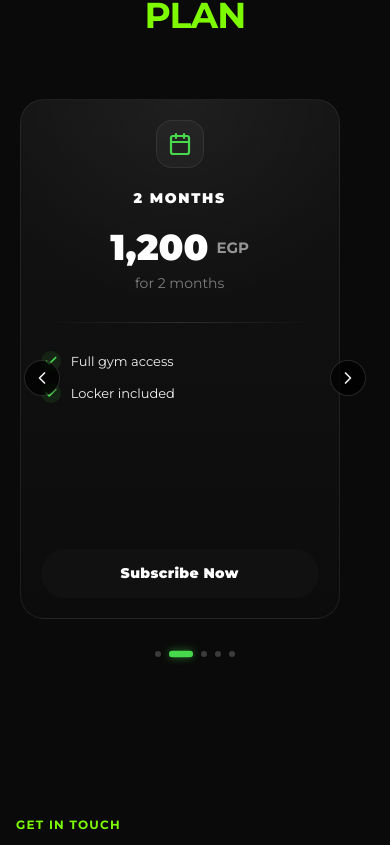
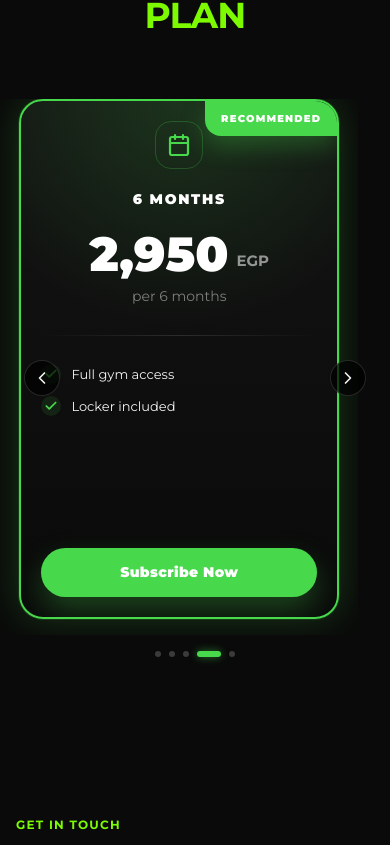
Before and after one commit to Ziadd24/fit-lift, a Next.js app: page / in a window 390 px wide. Shown: the part 4396-5241 px from the top of the page. Built offline with nearby package versions, Linux system fonts and the light colour scheme; no server answers.

Commit message:
added auto swipe anf ixed pricing

```diff
--- a/app/page.tsx
+++ b/app/page.tsx
@@ -52,6 +52,7 @@ function useIsVisible(ref: React.RefObject<HTMLElement | null>, threshold = 0.1)
 
 function useCarousel(itemsLength: number, intervalMs = 4000) {
   const [activeIndex, setActiveIndex] = useState(0);
+  const activeIndexRef = useRef(0);
   const containerRef = useRef<HTMLDivElement>(null);
   const isVisible = useIsVisible(containerRef);
 
@@ -70,19 +71,30 @@ function useCarousel(itemsLength: number, intervalMs = 4000) {
   useEffect(() => {
     if (itemsLength <= 1 || !isVisible) return;
     const timer = window.setInterval(() => {
-      setActiveIndex((current) => {
-        const nextIndex = (current + 1) % itemsLength;
-        scrollToIndex(nextIndex);
-        return nextIndex;
-      });
+      const nextIndex = (activeIndexRef.current + 1) % itemsLength;
+      activeIndexRef.current = nextIndex;
+      setActiveIndex(nextIndex);
+      scrollToIndex(nextIndex);
     }, intervalMs);
     return () => window.clearInterval(timer);
   }, [itemsLength, scrollToIndex, isVisible, intervalMs]);
 
-  const goNext = useCallback(() => setActiveIndex((c) => { const n = (c + 1) % itemsLength; scrollToIndex(n); return n; }), [itemsLength, scrollToIndex]);
-  const goPrev = useCallback(() => setActiveIndex((c) => { const n = (c - 1 + itemsLength) % itemsLength; scrollToIndex(n); return n; }), [itemsLength, scrollToIndex]);
+  const goTo = useCallback((index: number) => {
+    activeIndexRef.current = index;
+    setActiveIndex(index);
+    scrollToIndex(index);
+  }, [scrollToIndex]);
 
-  return { activeIndex, setActiveIndex, containerRef, isVisible, scrollToIndex, goNext, goPrev };
+  // setActiveIndexOnly: update state+ref without re-scrolling (used by onScroll)
+  const setActiveIndexOnly = useCallback((index: number) => {
+    activeIndexRef.current = index;
+    setActiveIndex(index);
+  }, []);
+
+  const goNext = useCallback(() => { const n = (activeIndexRef.current + 1) % itemsLength; goTo(n); }, [itemsLength, goTo]);
+  const goPrev = useCallback(() => { const n = (activeIndexRef.current - 1 + itemsLength) % itemsLength; goTo(n); }, [itemsLength, goTo]);
+
+  return { activeIndex, setActiveIndex: goTo, setActiveIndexOnly, containerRef, isVisible, scrollToIndex, goNext, goPrev };
 }
 
 function PricingSection({ lang, t }: { lang: "en" | "ar"; t: any }) {
@@ -104,13 +116,13 @@ function PricingSection({ lang, t }: { lang: "en" | "ar"; t: any }) {
     { name: t.pricing.plans[4].name, price: 5000, period: t.pricing.plans[4].period, features: t.pricing.plans[4].features, highlight: false },
   ];
 
-  const { activeIndex, setActiveIndex, containerRef: pricingCarouselRef, goNext: pricingNext, goPrev: pricingPrev } = useCarousel(displayBundles.length);
+  const { activeIndex, setActiveIndex, setActiveIndexOnly, containerRef: pricingCarouselRef, goNext: pricingNext, goPrev: pricingPrev } = useCarousel(displayBundles.length, 2000);
 
   return (
     <div className="relative">
       <div
         ref={pricingCarouselRef}
-        className="flex overflow-x-auto snap-x snap-mandatory pb-4 hide-scrollbar gap-5 px-4 md:px-0 -mx-4 md:mx-0 max-w-full scroll-smooth"
+        className="flex overflow-x-auto snap-x snap-mandatory pb-4 hide-scrollbar gap-5 px-4 md:px-0 -mx-4 md:mx-0 max-w-full scroll-smooth touch-pan-x overscroll-x-contain"
         dir="ltr"
         onScroll={(e) => {
           const target = e.target as HTMLDivElement;
@@ -118,7 +130,7 @@ function PricingSection({ lang, t }: { lang: "en" | "ar"; t: any }) {
           if (!firstCard) return;
           const cardWidth = firstCard.offsetWidth + 20;
           const newIndex = Math.round(target.scrollLeft / cardWidth);
-          setActiveIndex(newIndex);
+          setActiveIndexOnly(newIndex);
         }}
       >
         {displayBundles.map((bundle: any, i: number) => (
@@ -210,9 +222,14 @@ function PricingSection({ lang, t }: { lang: "en" | "ar"; t: any }) {
         ))}
       </div>
 
-      <div className="flex justify-center gap-2 mt-4 md:hidden">
+      <div className="flex justify-center gap-2 mt-4 md:hidden" dir="ltr">
         {displayBundles.map((_b: any, i: number) => (
-          <div key={i} className={`h-1.5 rounded-full transition-all duration-300 ease-out ${i === activeIndex ? "w-6 scale-y-110 bg-[#47D84B] shadow-[0_0_8px_rgba(71,216,75,0.5)]" : "w-1.5 scale-y-100 bg-white/20"}`} />
+          <button
+            key={i}
+            onClick={() => { setActiveIndex(i); }}
+            aria-label={`Go to plan ${i + 1}`}
+            className={`h-1.5 rounded-full transition-[width,background-color,box-shadow] duration-300 ease-out ${i === activeIndex ? "w-6 bg-[#47D84B] shadow-[0_0_8px_rgba(71,216,75,0.5)]" : "w-1.5 bg-white/20"}`}
+          />
         ))}
       </div>
       <button onClick={pricingPrev} aria-label="Previous plan" className="flex absolute left-2 md:left-0 top-1/2 -translate-y-1/2 md:-translate-x-4 w-9 h-9 md:w-10 md:h-10 rounded-full bg-black/75 md:bg-black/60 border border-white/15 text-white items-center justify-center opacity-95 md:opacity-60 hover:opacity-100 hover:bg-[#47D84B] hover:text-black hover:scale-110 transition-all z-10">
@@ -227,13 +244,22 @@ function PricingSection({ lang, t }: { lang: "en" | "ar"; t: any }) {
 
 function CoachesSection({ lang, t, dbCoaches, coachPhotoMap }: { lang: "en" | "ar"; t: any; dbCoaches: any[] | undefined; coachPhotoMap: Record<string, string> }) {
   const allCoaches = dbCoaches && dbCoaches.length > 0 ? dbCoaches : t.coaches.coaches.map((c: any) => ({ name: c.name }));
-  const { activeIndex: activeCoachIndex, containerRef: coachCarouselRef, goNext: coachNext, goPrev: coachPrev } = useCarousel(allCoaches.length);
+  const { activeIndex: activeCoachIndex, setActiveIndex: setActiveCoachIndex, setActiveIndexOnly: setActiveCoachIndexOnly, containerRef: coachCarouselRef, goNext: coachNext, goPrev: coachPrev } = useCarousel(allCoaches.length, 2000);
 
   return (
     <div className="relative">
       <div
         ref={coachCarouselRef}
-        className="flex overflow-x-auto snap-x snap-mandatory pb-4 no-scrollbar gap-4 md:gap-6 px-4 md:px-0 -mx-4 md:mx-0 max-w-full scroll-smooth"
+        dir="ltr"
+        className="flex overflow-x-auto snap-x snap-mandatory pb-4 no-scrollbar gap-4 md:gap-6 px-4 md:px-0 -mx-4 md:mx-0 max-w-full scroll-smooth touch-pan-x overscroll-x-contain"
+        onScroll={(e) => {
+          const target = e.target as HTMLDivElement;
+          const firstCard = target.children[0] as HTMLElement | undefined;
+          if (!firstCard) return;
+          const cardWidth = firstCard.offsetWidth + (window.innerWidth >= 768 ? 24 : 16);
+          const newIndex = Math.round(target.scrollLeft / cardWidth);
+          setActiveCoachIndexOnly(newIndex);
+        }}
       >
         {allCoaches.map((coach: any, i: number) => {
           const uploadedPhoto = coachPhotoMap[coach.name];
@@ -258,9 +284,14 @@ function CoachesSection({ lang, t, dbCoaches, coachPhotoMap }: { lang: "en" | "a
           );
         })}
       </div>
-      <div className="flex justify-center gap-2 mt-4">
+      <div className="flex justify-center gap-2 mt-4" dir="ltr">
         {allCoaches.map((_coach: any, i: number) => (
-          <div key={i} className={`h-1.5 rounded-full transition-all duration-300 ease-out ${i === activeCoachIndex ? "w-6 scale-y-110 bg-[#7CFC00] shadow-[0_0_8px_rgba(124,252,0,0.5)]" : "w-1.5 scale-y-100 bg-white/20"}`} />
+          <button
+            key={i}
+            onClick={() => { setActiveCoachIndex(i); }}
+            aria-label={`Go to coach ${i + 1}`}
+            className={`h-1.5 rounded-full transition-[width,background-color,box-shadow] duration-300 ease-out ${i === activeCoachIndex ? "w-6 bg-[#7CFC00] shadow-[0_0_8px_rgba(124,252,0,0.5)]" : "w-1.5 bg-white/20"}`}
+          />
         ))}
       </div>
       <button onClick={coachPrev} aria-label="Previous coach" className="flex absolute left-0 top-1/2 -translate-y-1/2 -translate-x-4 w-9 h-9 md:w-10 md:h-10 rounded-full bg-black/60 border border-white/15 text-white items-center justify-center opacity-60 hover:opacity-100 hover:bg-[#7CFC00] hover:text-black hover:scale-110 transition-all z-10">
@@ -366,53 +397,55 @@ function PhotoGallery({ lang }: { lang: "en" | "ar" }) {
   const { data: photos, isLoading } = useListPhotos({ global: true, category: "gallery" });
   const [index, setIndex] = useState(0);
   const galleryRef = useRef<HTMLDivElement>(null);
-  const isVisible = useIsVisible(galleryRef, 0.15);
 
-  const galleryItems = photos && photos.length > 0
-    ? photos
-        .filter((p: any) => (!p.category || p.category === "gallery") && typeof p.url === "string" && p.url.trim().length > 0)
-        .map((p: any, photoIndex: number) => ({
+  const galleryItems = useMemo(() => {
+    if (photos && photos.length > 0) {
+      const filtered = photos.filter(
+        (p: any) => (!p.category || p.category === "gallery") && typeof p.url === "string" && p.url.trim().length > 0
+      );
+      if (filtered.length > 0) {
+        return filtered.map((p: any, photoIndex: number) => ({
           key: `${p.id ?? "photo"}-${photoIndex}`,
           src: p.url.trim(),
-        }))
-    : [{ key: "fallback-0", src: "/images/gym-hero.jpg" }];
+        }));
+      }
+    }
+    return [{ key: "fallback-0", src: "/images/gym-hero.jpg" }];
+  }, [photos]);
 
-  const images = galleryItems.map((item) => item.src);
+  const totalImages = galleryItems.length;
 
-  const next = useCallback(() => setIndex((i) => (i + 1) % images.length), [images.length]);
-  const prev = useCallback(() => setIndex((i) => (i - 1 + images.length) % images.length), [images.length]);
+  const next = useCallback(() => setIndex((i) => (i + 1) % totalImages), [totalImages]);
+  const prev = useCallback(() => setIndex((i) => (i - 1 + totalImages) % totalImages), [totalImages]);
 
-  const imagesLengthRef = useRef(images.length);
-  imagesLengthRef.current = images.length;
+  // Auto-scroll: restart whenever totalImages changes (photos finish loading)
+  // Uses document visibility so it pauses when tab is hidden
+  useEffect(() => {
+    if (totalImages <= 1) return;
+    const tick = () => {
+      if (document.visibilityState === "hidden") return;
+      setIndex((i) => (i + 1) % totalImages);
+    };
+    const timer = setInterval(tick, 2000);
+    return () => clearInterval(timer);
+  }, [totalImages]);
 
+  // Pre-load all images whenever the set changes
   useEffect(() => {
-    if (imagesLengthRef.current <= 1 || !isVisible) return;
-    const timer = setInterval(() => {
-      setIndex((i) => (i + 1) % imagesLengthRef.current);
-    }, 3000);
-    return () => clearInterval(timer);
-  }, [isVisible]);
-
-  // Pre-load ALL images on mount for smooth crossfade
-  useEffect(() => {
-    images.forEach((src) => {
+    galleryItems.forEach(({ src }) => {
       const img = new Image();
       img.src = src;
     });
-  }, [images]);
+  }, [galleryItems]);
 
-  if (isLoading) {
-    return (
-      <div className="rounded-2xl overflow-hidden h-80 bg-black/40 animate-pulse flex items-center justify-center border border-white/10">
-        <ImageIcon className="w-8 h-8 text-white/20" />
-      </div>
-    );
-  }
-
-  // Render all images with CSS crossfade for zero-lag transitions
-
+  // Always render the outer div (keeps ref stable); show skeleton inside
   return (
     <div ref={galleryRef} className="rounded-2xl overflow-hidden h-72 md:h-80 relative group bg-black">
+      {isLoading && (
+        <div className="absolute inset-0 bg-black/40 animate-pulse flex items-center justify-center">
+          <ImageIcon className="w-8 h-8 text-white/20" />
+        </div>
+      )}
       {galleryItems.map((item, idx) => (
         <img
           key={item.key}
@@ -429,7 +462,7 @@ function PhotoGallery({ lang }: { lang: "en" | "ar" }) {
           }}
         />
       ))}
-      {images.length > 1 && (
+      {totalImages > 1 && (
         <>
           <div className="absolute inset-0 bg-gradient-to-t from-black/60 via-transparent to-transparent opacity-100 md:opacity-0 md:group-hover:opacity-100 transition-opacity duration-300" />
           <button onClick={prev} aria-label="Previous photo" className="absolute left-3 md:left-4 top-1/2 -translate-y-1/2 w-10 h-10 rounded-full bg-black/70 md:bg-black/50 text-white flex items-center justify-center opacity-95 md:opacity-50 transition-all hover:bg-primary hover:text-black hover:scale-110 hover:opacity-100 z-10 shadow-[0_8px_24px_rgba(0,0,0,0.35)]">
@@ -439,7 +472,7 @@ function PhotoGallery({ lang }: { lang: "en" | "ar" }) {
             <ChevronRight className="w-5 h-5" />
           </button>
           <div className="absolute bottom-3 md:bottom-4 left-1/2 -translate-x-1/2 flex gap-1.5 opacity-90 md:opacity-50 transition-opacity duration-300 z-10">
-            {images.map((_img: string, i: number) => (
+            {galleryItems.map((_item, i: number) => (
               <div key={i} className={`h-1.5 rounded-full transition-all ${i === index ? "w-4 bg-primary" : "w-1.5 bg-white/50"}`} />
             ))}
           </div>
@@ -773,7 +806,7 @@ export default function MemberPortal() {
             </motion.div>
             <motion.div initial={{ opacity: 0, x: 60 }} whileInView={{ opacity: 1, x: 0 }} transition={{ type: "spring", stiffness: 80, damping: 20, delay: 0.15 }} viewport={{ once: true, margin: "-50px" }} className="relative">
               <PhotoGallery lang={lang} />
-              <div className="absolute -bottom-6 -left-6 bg-primary text-black px-7 py-5 rounded-2xl font-bold rtl:-right-6 rtl:-left-auto z-10 w-auto min-w-[140px]" dir="ltr">
+              <div className={`absolute -bottom-6 bg-primary text-black px-7 py-5 rounded-2xl font-bold z-10 w-auto min-w-[140px] ${lang === "ar" ? "-right-6" : "-left-6"}`} dir="ltr">
                 <p className="text-4xl font-black whitespace-nowrap">500+</p>
                 <p className="text-[11px] md:text-sm uppercase tracking-widest whitespace-nowrap">{t.about.active}</p>
               </div>
```
